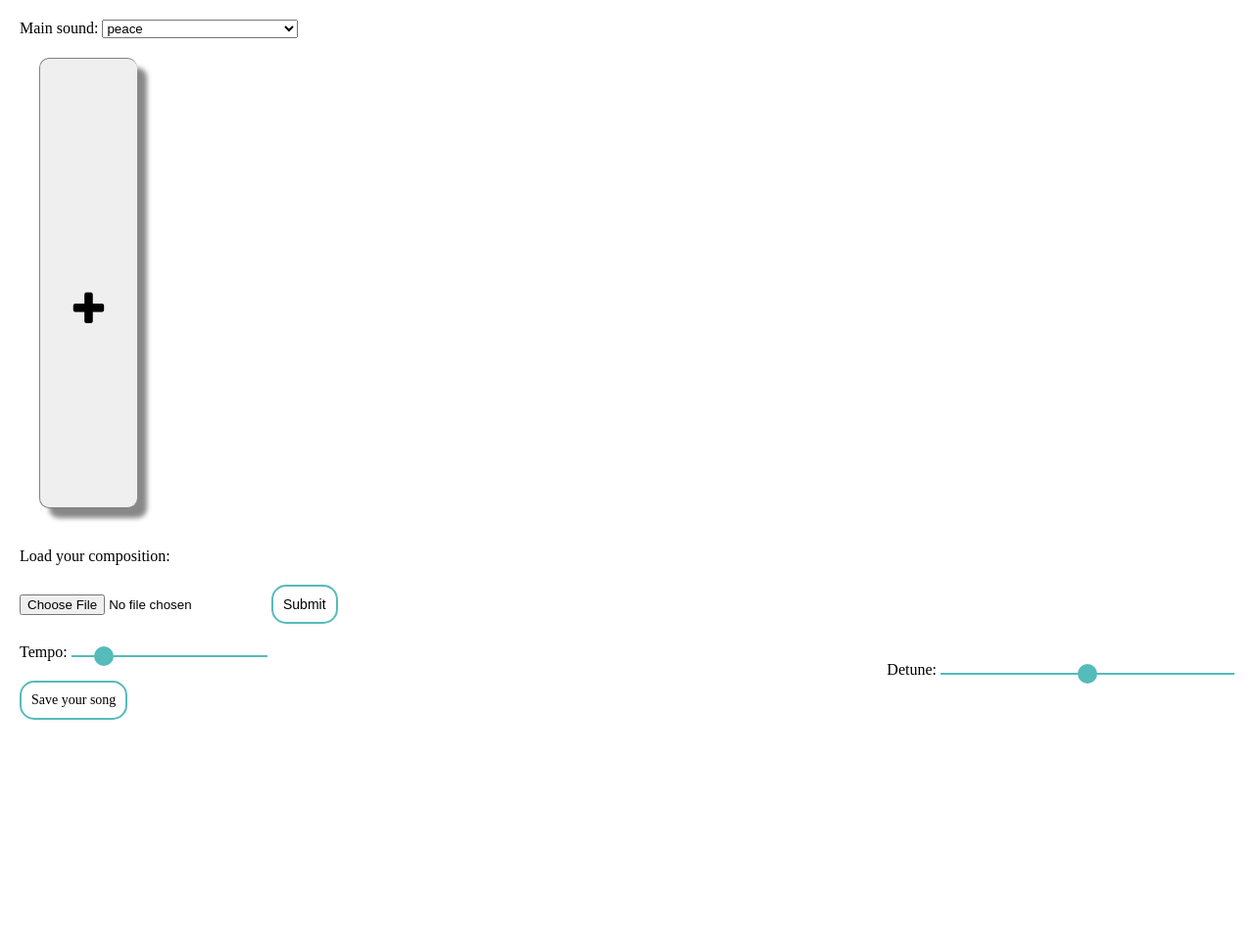
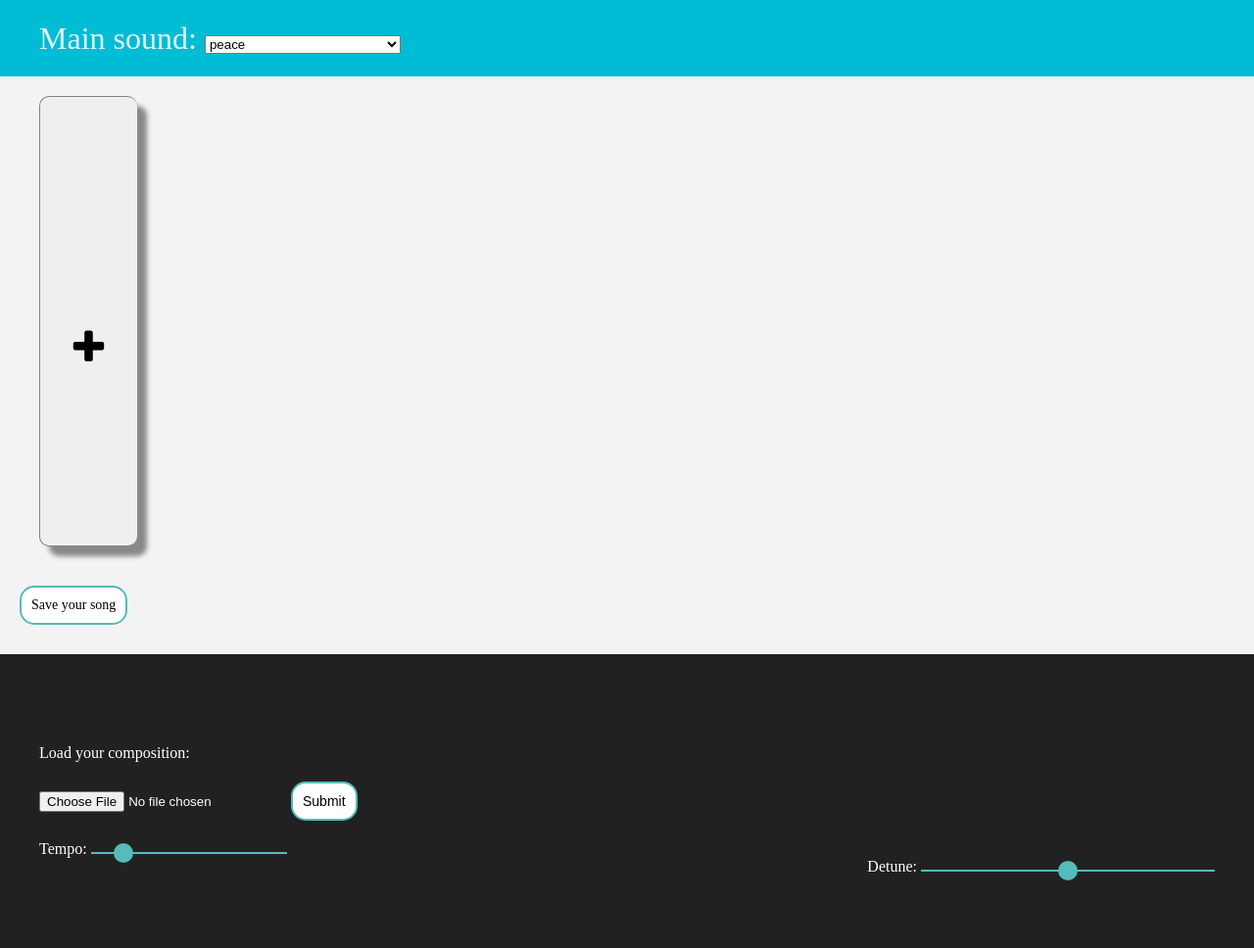
Before and after one commit to sbimochan/sbimochan.github.io, a PHP site: page /js-experiments/jamming-js/index.html in a window 1280 px wide. Shown: the whole page at 98% size. Before the commit the page ends 735 px from the top, so only its background shows below. Run offline with PHP 8.4, Linux system fonts and the light colour scheme.

Commit message:
UI improvements

```diff
--- a/js-experiments/jamming-js/css/style.css
+++ b/js-experiments/jamming-js/css/style.css
@@ -1,8 +1,9 @@
-.mainWrapper{
-  padding:20px;
-
+.container{
+  padding:0px 20px;
+  background: #f3f3f3;
+  padding-bottom:30px;
 }
-.mainWrapper *{
+.container *{
   user-select: none;
   -webkit-user-select: none;
   -moz-user-select: none;
@@ -10,7 +11,25 @@
 ul .instruments{
   list-style-type: none;
 }
+#mainSoundContainerWrapper{
+  height: 78px;
+  background:rgb(0, 188, 212);
+}
+#mainSoundContainer{
+  padding:0px 40px;
+  line-height: 78px;
+  color:rgba(255, 255, 255, 0.87);
+  font-size:32px;
+}
+.utilitiesRow{
+  background: rgb(33, 33, 33);
+  color:white;
+  height: 300px;
+}
+.utitlitiesContents{
+  padding:72px 40px;
 
+}
 .compose-scroll-main {
   width: 100%;
 }
--- a/js-experiments/jamming-js/index.html
+++ b/js-experiments/jamming-js/index.html
@@ -14,8 +14,12 @@
 
 <body>
   <div class="mainWrapper" id="mainWrapper">
+    <div class="mainSoundContainerWrapper" id="mainSoundContainerWrapper">
 
+      <div id="mainSoundContainer"></div>
+    </div>
     <!-- <textarea name="" id="composedNotesArea" cols="50" rows="5"></textarea> -->
+    <div class="container" id="container">
     <div class="compose-container">
 
       <div class="compose-scroll-main">
@@ -26,6 +30,10 @@
       </div>
 
     </div>
+    </div>
+    <div class="utilitiesRow" id="utilitiesRow">
+      <div class="utitlitiesContents">
+
         <div id="fileLoadDiv" class="fileLoadDiv">
           <div>Load your composition: </div>
           <input id="input_file" class="input_file" type="file">
@@ -45,6 +53,8 @@
           <input type="range" id="detune" onchange="printValue('detune','detuneValue','cents')">
         </div>
       </div>
+    </div>
+  </div>
   <!-- <button onclick="gainScale()">Gain</button>
   <button onclick="stopScale()">Stop</button> -->
 
--- a/js-experiments/jamming-js/sound.js
+++ b/js-experiments/jamming-js/sound.js
@@ -42,7 +42,7 @@ class NewColumn {
 class Exporter {
   constructor() {
     this.exporterDiv = document.createElement('div');
-    mainWrapper.appendChild(this.exporterDiv);
+    container.appendChild(this.exporterDiv);
     this.button = document.createElement('a');
     this.button.innerHTML = "Save your song";
     this.exporterDiv.id = "exporter";
@@ -61,10 +61,12 @@ class Note {
 class MainSound {
   constructor() {
     this.waveform = 'sine';
+
     this.mainSoundDiv = document.createElement('div');
     this.mainSoundDiv.className = 'mainSoundDiv';
     this.mainSoundDiv.innerHTML = "Main sound: ";
-    mainWrapper.insertAdjacentElement('afterbegin', this.mainSoundDiv);
+    // container.insertAdjacentElement('afterbegin', this.mainSoundDiv);
+    mainSoundContainer.appendChild(this.mainSoundDiv);
     this.toneSelector = document.createElement('select');
     for (const prop in sounds) {
       this.option = document.createElement('option');
@@ -167,7 +169,8 @@ let context = new(window.AudioContext || window.webkitAudioContext)();
 let sound = new Sound(context);
 let composedButton = document.getElementsByClassName('note');
 let composeSection = document.getElementsByClassName('compose-section');
-let mainWrapper = document.getElementById('mainWrapper');
+let container = document.getElementById('container');
+let mainSoundContainer = document.getElementById('mainSoundContainer');
 let noteButtonsid = document.getElementById('noteButtons');
 const notes = {
   C4: 'C',
@@ -258,10 +261,10 @@ function playComposition(){
   if(columnNotesArray.length !=0){
     let now =context.currentTime;
     if (i != 0) {
-      columnNotesArray[i - 1].column.style.backgroundColor = '#fff';
+      columnNotesArray[i - 1].column.style.backgroundColor = '#f3f3f3';
     }
     else {
-      columnNotesArray[columnNotesArray.length - 1].column.style.backgroundColor = '#fff';
+      columnNotesArray[columnNotesArray.length - 1].column.style.backgroundColor = '#f3f3f3';
     }
     columnNotesArray[i].column.style.backgroundColor = '#e5f6ff';
     for (let j = 0; j < columnNotesArray[i].composedHertzArray.length; j++) { //3,4
```
Lines whose indentation alone changed are shown as unchanged.
